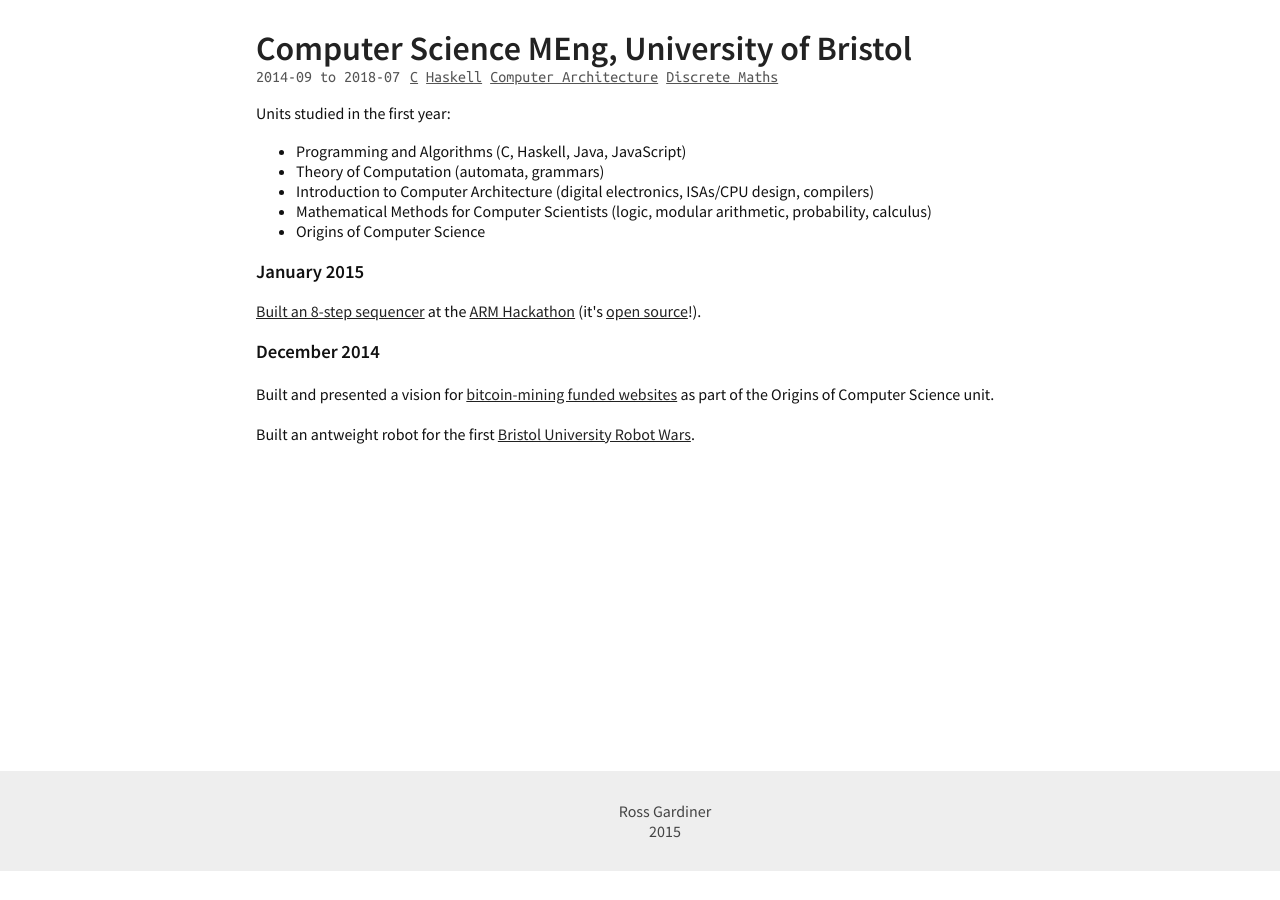
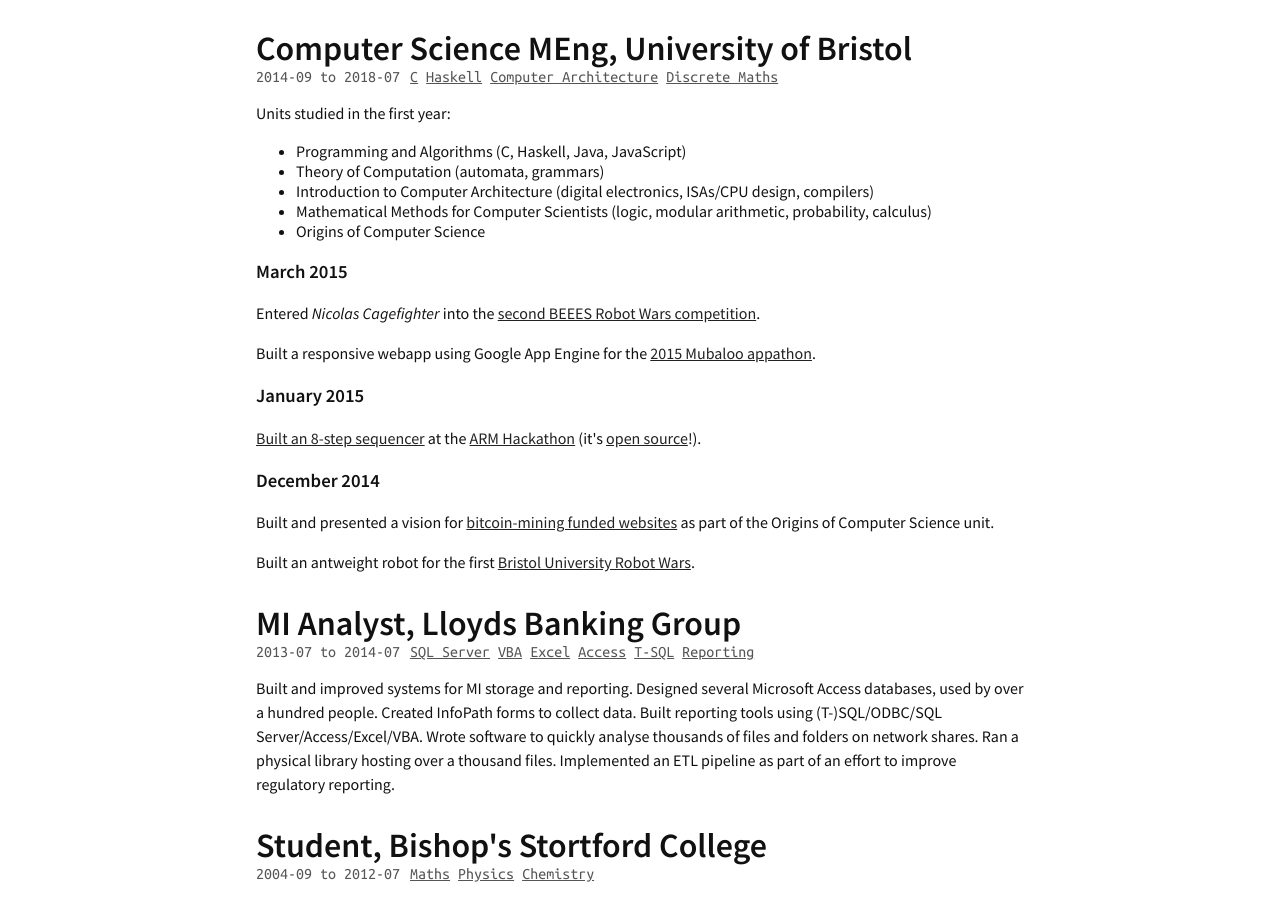
Before and after one commit to rossng/rossng.github.io, a Jekyll site: the page built from cv/index.html, in a window 1280 px wide and 900 px high, scrolled down 195 px. Built offline with Jekyll 4.4.1, drawn with Linux system fonts in a browser that asks for light colours; before the commit the page ends 1066 px from its top, so only the background shows below that; some of the changed text lies outside the part shown.

Commit message:
Updated CV, removed unnecessary files

```diff
--- a/cv/index.html
+++ b/cv/index.html
@@ -5,7 +5,7 @@
 ---
 
 <article class="post">
-    <h2><a href="post.html">Computer Science MEng, University of Bristol</a></h2>
+    <h2>Computer Science MEng, University of Bristol</h2>
     <div class="post-info">
         <time datetime="2014-09-21">2014-09</time> to <time datetime="2018-07">2018-07</time>
         <ul class="post-tags">
@@ -25,9 +25,15 @@
         <li>Origins of Computer Science</li>
     </ul>
 
+    <h3>March 2015</h3>
+
+    <p>Entered <em>Nicolas Cagefighter</em> into the <a href="https://www.youtube.com/watch?v=vsDj1u2iBhk">second BEEES Robot Wars competition</a>.</p>
+
+    <p>Built a responsive webapp using Google App Engine for the <a href="http://mubaloo.com/news-info/university-of-bristol-appathon-2015">2015 Mubaloo appathon</a>.</p>
+
     <h3>January 2015</h3>
 
-    <a href="http://neosequencer.tumblr.com/">Built an 8-step sequencer</a> at the <a href="https://www.facebook.com/events/312109635651993">ARM Hackathon</a> (it's <a href="https://developer.mbed.org/teams/Bristol-NeoSequencer/code/NeoSequencer/">open source</a>!).
+    <p><a href="http://neosequencer.tumblr.com/">Built an 8-step sequencer</a> at the <a href="https://www.facebook.com/events/312109635651993">ARM Hackathon</a> (it's <a href="https://developer.mbed.org/teams/Bristol-NeoSequencer/code/NeoSequencer/">open source</a>!).</p>
 
     <h3>December 2014</h3>
 
@@ -35,3 +41,47 @@
 
     <p>Built an antweight robot for the first <a href="https://www.facebook.com/events/1736418089917060">Bristol University Robot Wars</a>.</p>
 </article>
+
+<article class="post">
+    <h2>MI Analyst, Lloyds Banking Group</h2>
+    <div class="post-info">
+        <time datetime="2013-07">2013-07</time> to <time datetime="2014-07">2014-07</time>
+        <ul class="post-tags">
+            <li>SQL Server</li>
+            <li>VBA</li>
+            <li>Excel</li>
+            <li>Access</li>
+            <li>T-SQL</li>
+            <li>Reporting</li>
+        </ul>
+    </div>
+    <p>Built and improved systems for MI storage and reporting. Designed several Microsoft Access databases, used by over a hundred people. Created InfoPath forms to collect data. Built reporting tools using (T-)SQL/ODBC/SQL Server/Access/Excel/VBA. Wrote software to quickly analyse thousands of files and folders on network shares. Ran a physical library hosting over a thousand files. Implemented an ETL pipeline as part of an effort to improve regulatory reporting.</p>
+</article>
+
+<article class="post">
+    <h2>Student, Bishop's Stortford College</h2>
+    <div class="post-info">
+        <time datetime="2004-09">2004-09</time> to <time datetime="2012-07">2012-07</time>
+        <ul class="post-tags">
+            <li>Maths</li>
+            <li>Physics</li>
+            <li>Chemistry</li>
+        </ul>
+    </div>
+
+    <h3>A Level</h3>
+    <ul>
+        <li>3 A* (Maths, Further Maths, Physics)</li>
+        <li>1 A (Chemistry)</li>
+    </ul>
+
+    <h3>AS Level</h3>
+    <ul>
+        <li>5 A (Chemistry, History, Maths, Further Maths, Physics)</li>
+    </ul>
+
+    <h3>GCSE</h3>
+    <ul>
+        <li>11 A*</li>
+    </ul>
+</article>
```
Also changed, not shown: 1 other file.
